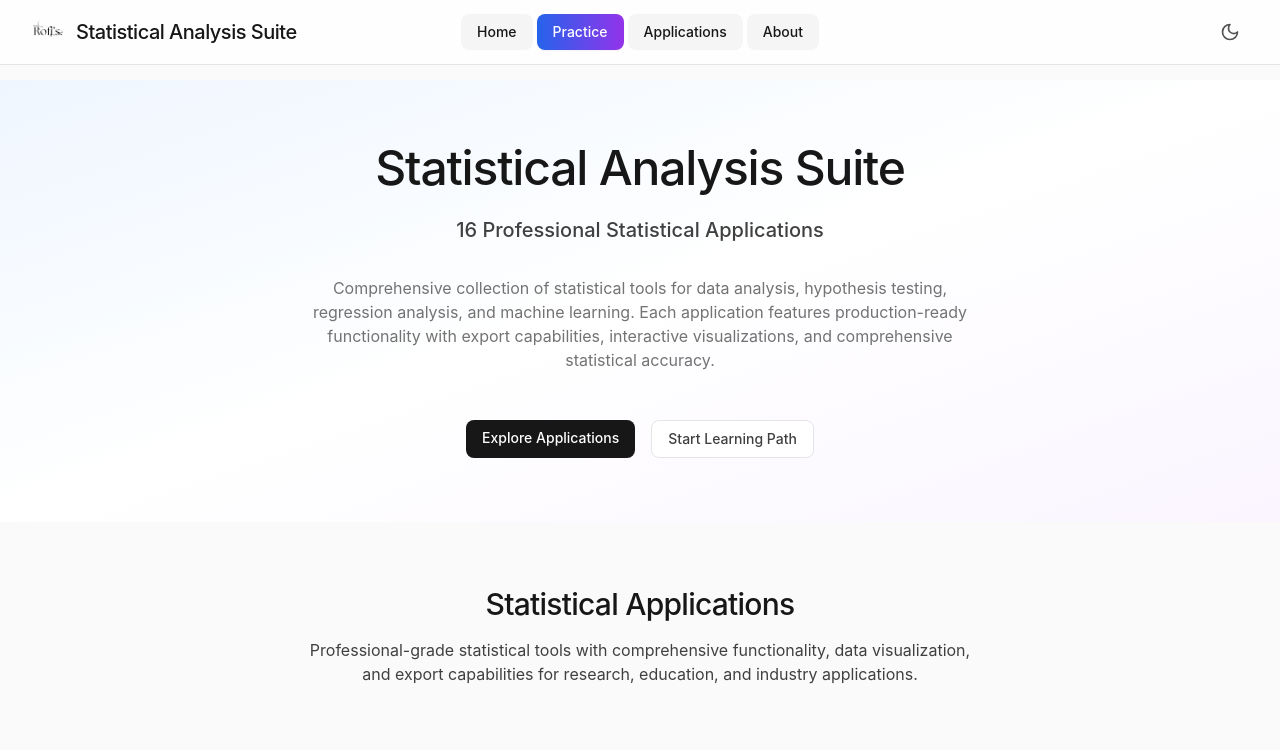
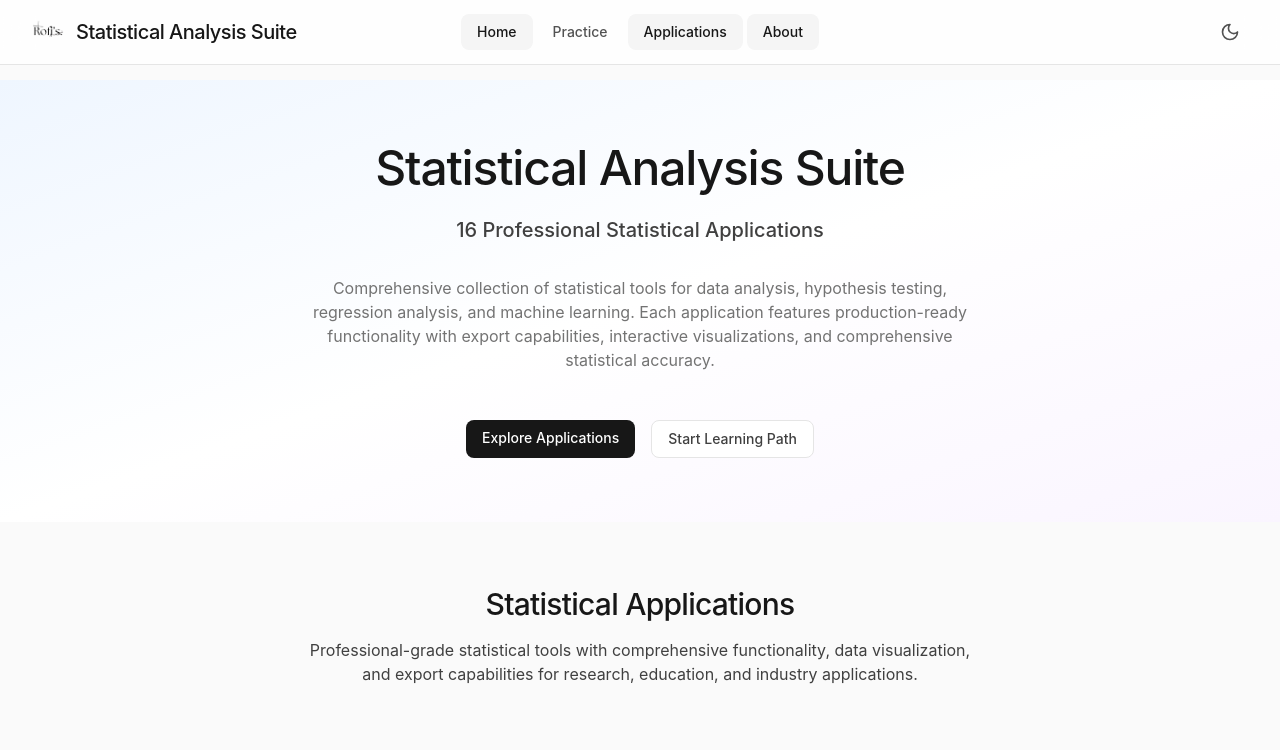
Before and after one commit to rofiperlungoding/statisticlabrofi, a React (Vite) app: page / in a window 1280 px wide. Shown: the top 750 px of the page. Built offline with nearby package versions, Linux system fonts and the light colour scheme.

Commit message:
Make Practice Button Simple and Minimalist

```diff
--- a/src/components/Header.tsx
+++ b/src/components/Header.tsx
@@ -118,7 +118,7 @@ const Header: React.FC = () => {
                     (location.pathname === '/' && item.sectionId) || location.pathname === item.href
                       ? 'nav-item-active'
                       : 'text-neutral-600 dark:text-neutral-400 hover:text-neutral-900 dark:hover:text-white'
-                  } ${item.name === 'Practice' ? 'bg-gradient-to-r from-blue-600 to-purple-600 text-white hover:from-blue-700 hover:to-purple-700 font-medium px-4 py-2 rounded-lg shadow-sm' : ''}`}
+                  }`}
                 >
                   {item.name}
                 </button>
@@ -177,7 +177,7 @@ const Header: React.FC = () => {
                     (location.pathname === '/' && item.sectionId) || location.pathname === item.href
                       ? 'nav-item-active'
                       : 'text-neutral-600 dark:text-neutral-400 hover:text-neutral-900 dark:hover:text-white'
-                  } ${item.name === 'Practice' ? 'bg-gradient-to-r from-blue-600 to-purple-600 text-white hover:from-blue-700 hover:to-purple-700 font-medium rounded-lg' : ''}`}
+                  }`}
                 >
                   {item.name}
                 </button>
```
